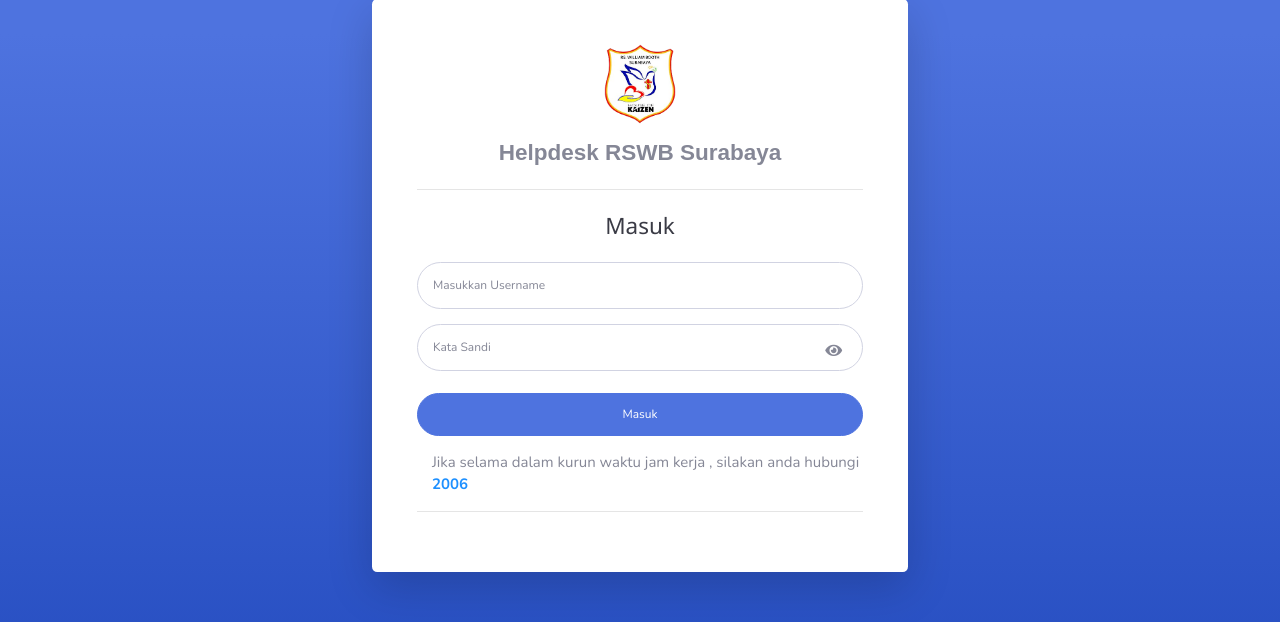
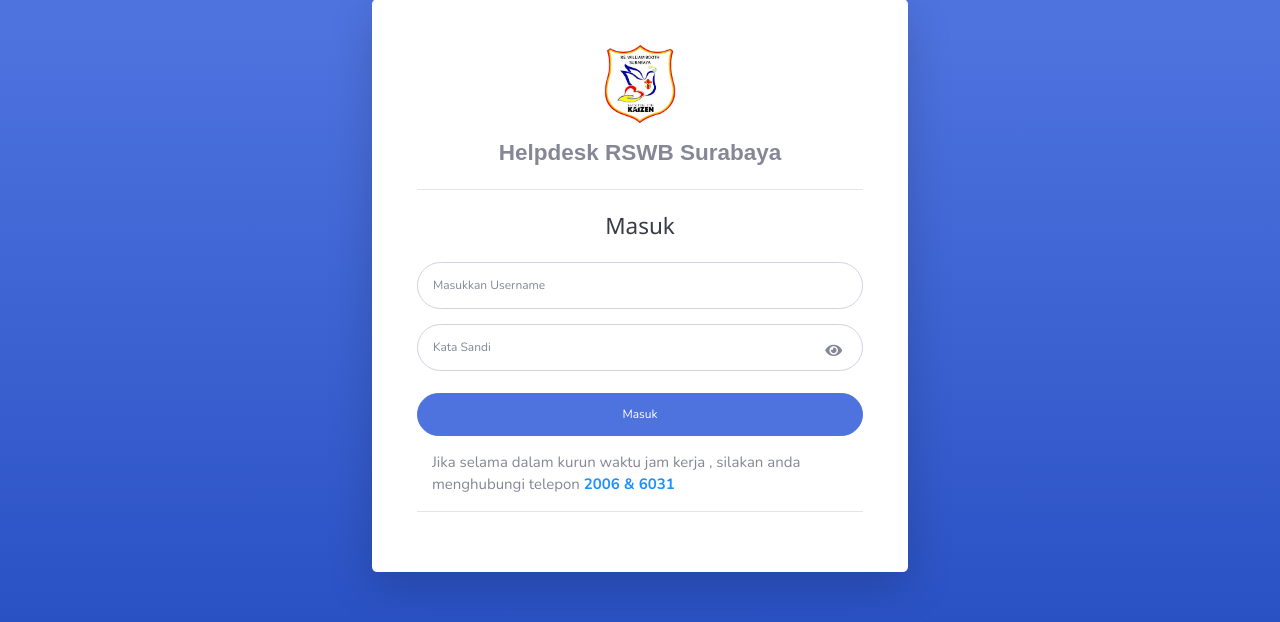
Before and after one commit to ryzen500/integrasi-igd, a CodeIgniter app: page /helpdesk/index.php/login/index in a window 1280 px wide. Shown: the part 46-668 px from the top of the page. Run offline with CodeIgniter, Linux system fonts and the light colour scheme.

Commit message:
label:perbaikan_redaksi_login

```diff
--- a/application/views/auth/login.php
+++ b/application/views/auth/login.php
@@ -37,7 +37,7 @@
                                             Masuk
                                         </button>
                                         </div>
-                                       <p class="ml-3">Jika selama dalam kurun waktu jam kerja , silakan anda hubungi <b style="color:#1E90FF;">2006</b></p>
+                                       <p class="ml-3">Jika selama dalam kurun waktu jam kerja , silakan anda menghubungi telepon  <b style="color:#1E90FF;">2006 & 6031</b></p>
                                        <!-- <p class="ml-3"><a href="<?=site_url('registration');?>">Jika anda ingin mendaftarkan akun anda, silakan Mendaftar </a></p>  -->
 
                                        <div>
```
